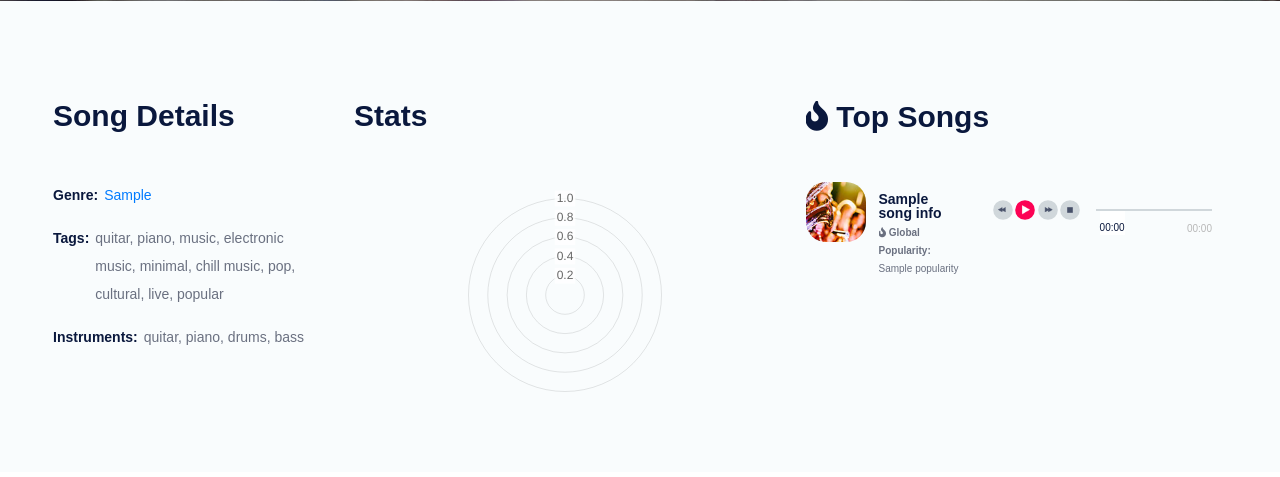
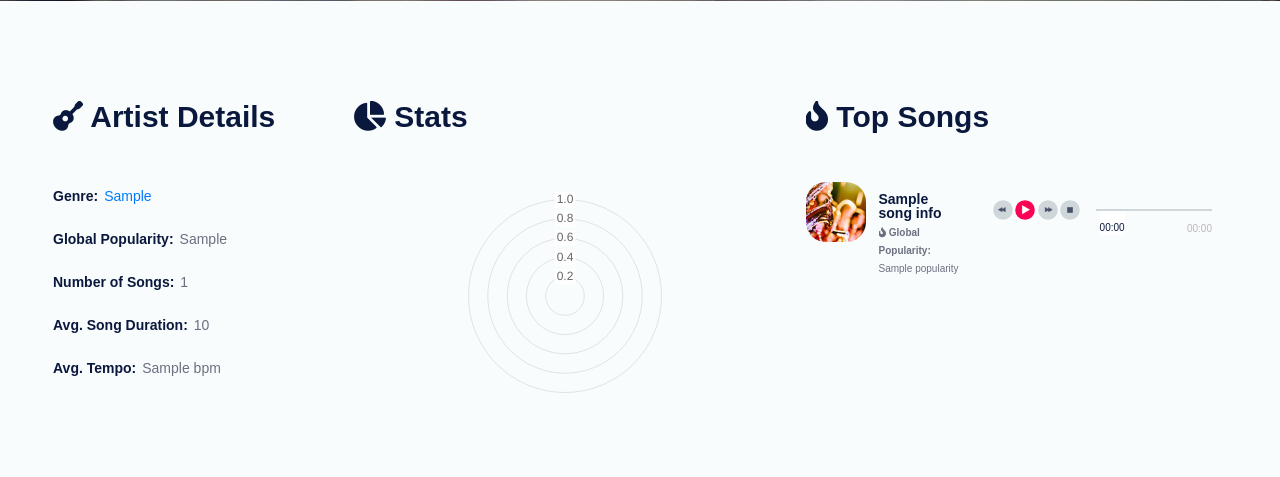
Before and after one commit to MarianaSequeira/WS_SpotifyStats, a Django app: template WS_SpotifyStats/templates/artistPage.html in a window 1280 px wide. Shown: the part 699-1176 px from the top of the page. Before the commit the page ends 1091 px from the top, so only its background shows below. Run offline with Django 3.2, Linux system fonts and the light colour scheme; the template is opened without the code that fills it: most values are stand-ins (such as "Sample title", 1, 10 or a date in 2020); parts of the project's set-up code (start-up, migrations or seed data) failed here and were passed over; some libraries are stand-ins or nearby versions.

Commit message:
Adding artist details section to artist page

```diff
--- a/WS_SpotifyStats/templates/artistPage.html
+++ b/WS_SpotifyStats/templates/artistPage.html
@@ -36,9 +36,11 @@
             <div class="row">
                 <div class="col-lg-3">
                     <div class="song-details-box">
-                        <h3>Song Details</h3>
+                        <h3><i class="fas fa-guitar"></i> Artist Details</h3>
                         <ul>
-                            <li><strong>Genre:</strong>
+                            {% if artist_genre_info.keys|length > 0 %}
+                                <li>
+                                    <strong>Genre:</strong>
                                     <span>
                                         {% for k, v in artist_genre_info.items %}
                                             <a href="{% url 'genre' k|cut:'http://SpotifyStats.com/genre/' %}">{{ v|capfirst }}</a>
@@ -46,9 +48,21 @@
                                         {% endfor %}
                                     </span>
                                 </li>
-                            <li><strong>Tags:</strong><span>quitar, piano, music, electronic music, minimal, chill music, pop, cultural, live, popular</span>
+                            {% endif %}
+                            {% if artist_info.popularity %}
+                                <li>
+                                    <strong>Global Popularity:</strong><span> {{ artist_info.popularity|slice:":6" }}</span>
                                 </li>
-                            <li><strong>Instruments:</strong><span>quitar, piano, drums, bass</span></li>
+                            {% endif %}
+                            {% if artist_info.count %}
+                                 <li><strong>Number of Songs: </strong><span>{{ artist_info.count}}</span></li>
+                            {% endif %}
+                            {% if duration %}
+                                 <li><strong>Avg. Song Duration: </strong><span>{{ duration }} </span></li>
+                            {% endif %}
+                            {% if artist_info.tempo %}
+                                 <li><strong>Avg. Tempo: </strong><span>{{ artist_info.tempo|slice:":6" }} bpm</span></li>
+                            {% endif %}
                         </ul>
                     </div>
                 </div>
@@ -56,7 +70,7 @@
                     <div class="row">
                         <div class="col-lg-6">
                             <div class="song-details-box">
-                                <h3>Stats</h3>
+                                <h3><i class="fas fa-chart-pie"></i> Stats</h3>
                                 <div class="artist-details">
                                     <canvas id="pie-chart"></canvas>
                                 </div>
@@ -73,9 +87,8 @@
                                                 <div class="song-info-box">
                                                     <img src="{% static 'img/songs/1.jpg' %}" alt="">
                                                     <div class="song-info">
-                                                        <h4>{{ songInfo.name }}</h4>
+                                                        <h4><a href="{% url 'song' song|cut:'http://SpotifyStats.com/song/' %}" style="color:#0a183d">{{ songInfo.name }}</a></h4>
                                                         <p><i class="fas fa-fire"></i><b> Global Popularity: </b>{{ songInfo.popularity }}</p>
-
                                                     </div>
                                                 </div>
                                             </div>
--- a/WS_SpotifyStats/urls.py
+++ b/WS_SpotifyStats/urls.py
@@ -19,7 +19,8 @@
 
 urlpatterns = [
     path('', views.home, name='home'),
-    path('songs/', views.song_page, name='songs'),
+    path('songs/', views.home, name='songs'),
+    path('song/<str:id>/', views.song_page, name='song'),
     path('artist/<str:id>/', views.artist_page, name='artist'),
     path('bands/', views.home, name='bands'),
     path('genre/<str:id>/', views.genre_page, name='genre'),
```
Also changed, not shown: WS_SpotifyStats/views.py (+8 -3 lines). Lines whose indentation alone changed are shown as unchanged.
